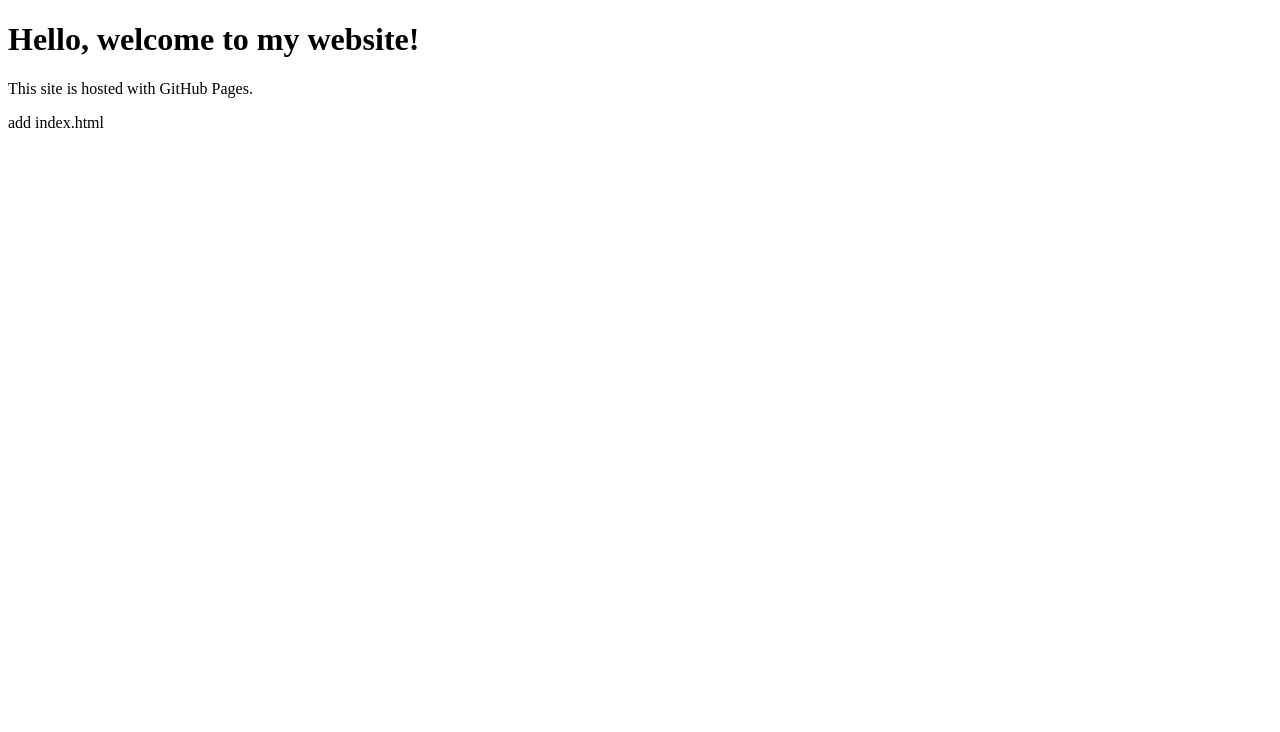
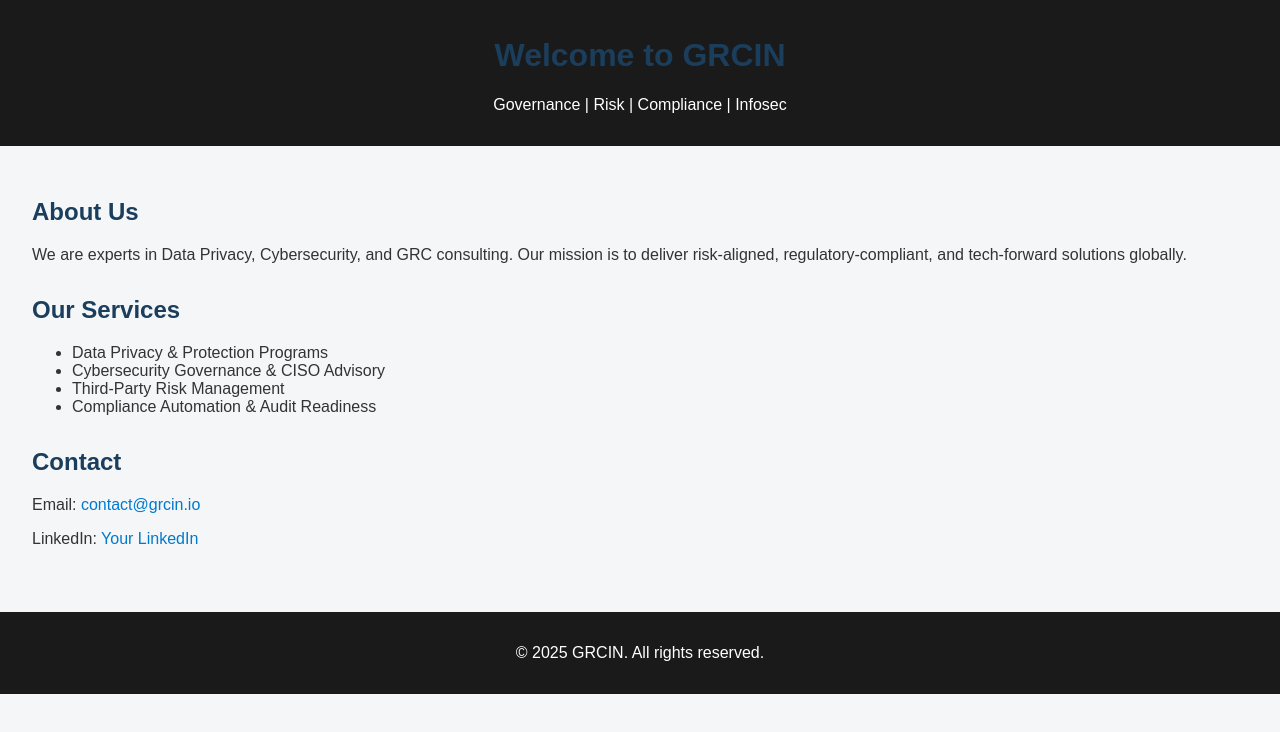
Before and after one commit to Grcin/Grcin.github.io, a plain HTML site: page index.html in a window 1280 px wide. Drawn offline with Linux system fonts and the light colour scheme.

Commit message:
Update index.html

```diff
--- a/index.html
+++ b/index.html
@@ -3,11 +3,95 @@
 <head>
     <meta charset="UTF-8">
     <meta name="viewport" content="width=device-width, initial-scale=1.0">
-    <title>Welcome</title>
+    <meta http-equiv="X-UA-Compatible" content="IE=edge">
+    <meta name="referrer" content="no-referrer">
+    <meta name="robots" content="index, follow">
+    <meta name="author" content="Your Name or GRCIN">
+    <meta name="description" content="GRCIN – Expertise in Governance, Risk, and Compliance">
+
+    <title>GRCIN | Governance, Risk & Compliance Advisory</title>
+
+    <style>
+        body {
+            font-family: Arial, sans-serif;
+            margin: 0;
+            padding: 0;
+            background-color: #f4f6f8;
+            color: #333;
+        }
+
+        header, footer {
+            background-color: #1a1a1a;
+            color: white;
+            text-align: center;
+            padding: 1em;
+        }
+
+        main {
+            padding: 2em;
+        }
+
+        section {
+            margin-bottom: 2em;
+        }
+
+        h1, h2 {
+            color: #1a3e5c;
+        }
+
+        a {
+            color: #007acc;
+            text-decoration: none;
+        }
+
+        a:hover {
+            text-decoration: underline;
+        }
+    </style>
+
+    <!-- Security Headers (for reference – add in actual HTTP server if self-hosting) -->
+    <!--
+    Content-Security-Policy: default-src 'self';
+    Referrer-Policy: no-referrer;
+    X-Content-Type-Options: nosniff;
+    X-Frame-Options: DENY;
+    X-XSS-Protection: 1; mode=block;
+    -->
+
 </head>
 <body>
-    <h1>Hello, welcome to my website!</h1>
-    <p>This site is hosted with GitHub Pages.</p>
+
+    <header>
+        <h1>Welcome to GRCIN</h1>
+        <p>Governance | Risk | Compliance | Infosec</p>
+    </header>
+
+    <main>
+        <section id="about">
+            <h2>About Us</h2>
+            <p>We are experts in Data Privacy, Cybersecurity, and GRC consulting. Our mission is to deliver risk-aligned, regulatory-compliant, and tech-forward solutions globally.</p>
+        </section>
+
+        <section id="services">
+            <h2>Our Services</h2>
+            <ul>
+                <li>Data Privacy & Protection Programs</li>
+                <li>Cybersecurity Governance & CISO Advisory</li>
+                <li>Third-Party Risk Management</li>
+                <li>Compliance Automation & Audit Readiness</li>
+            </ul>
+        </section>
+
+        <section id="contact">
+            <h2>Contact</h2>
+            <p>Email: <a href="mailto:contact@grcin.io">contact@grcin.io</a></p>
+            <p>LinkedIn: <a href="https://linkedin.com/in/YOURPROFILE" target="_blank">Your LinkedIn</a></p>
+        </section>
+    </main>
+
+    <footer>
+        <p>&copy; 2025 GRCIN. All rights reserved.</p>
+    </footer>
+
 </body>
 </html>
-add index.html
```
